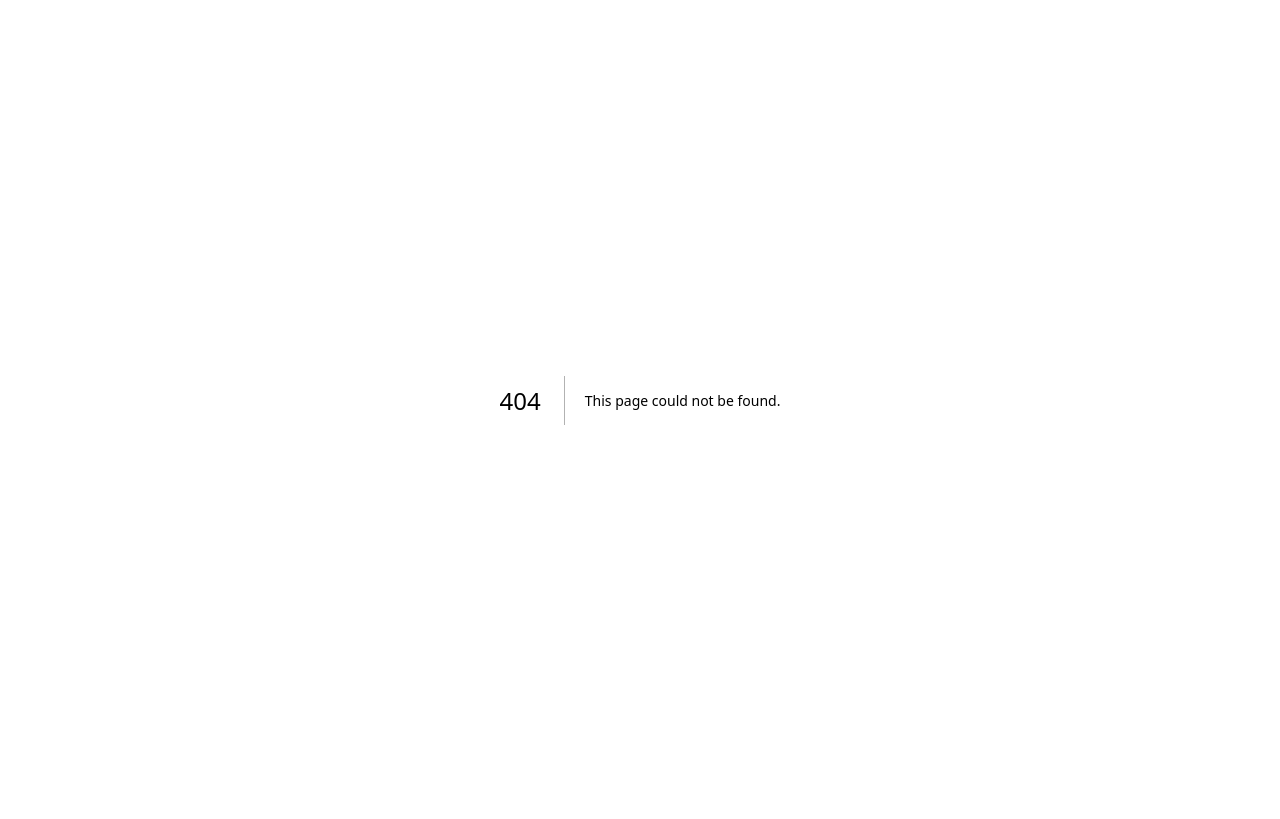
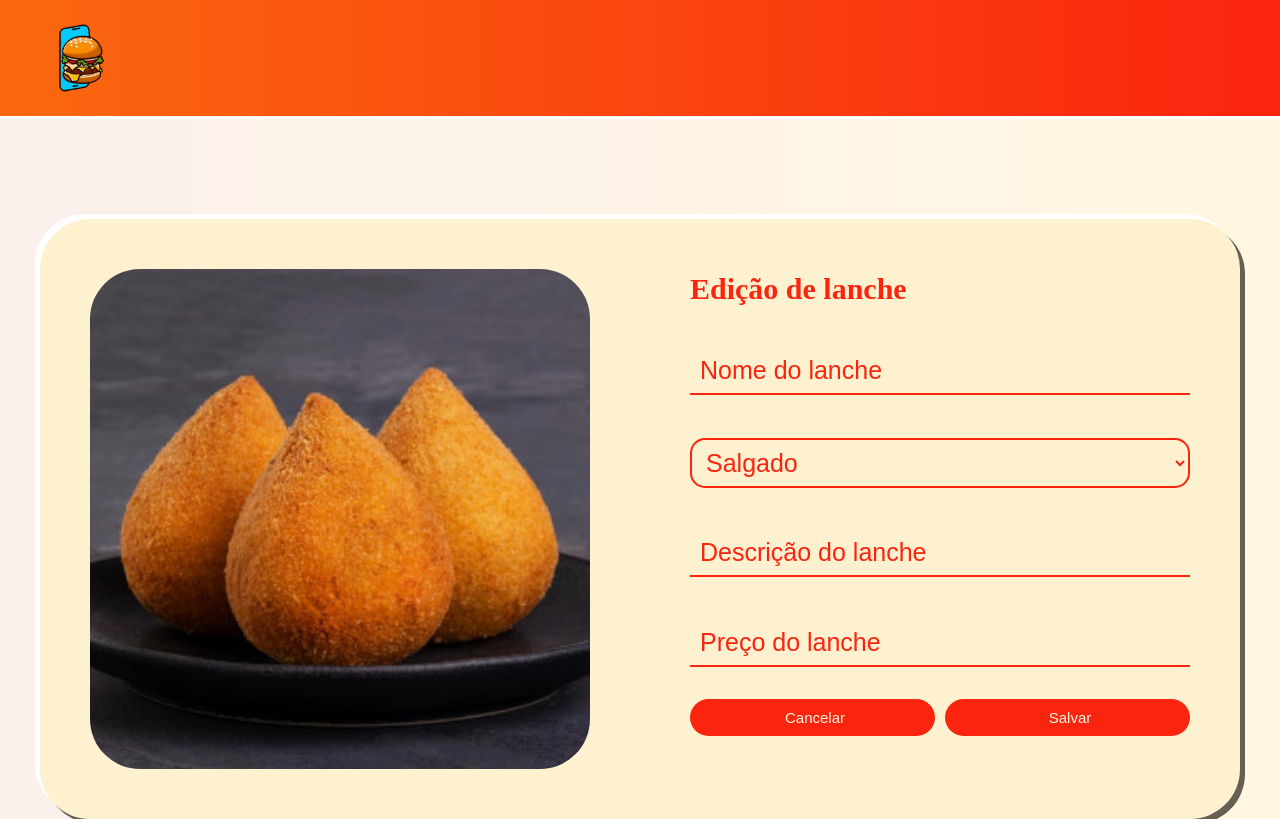
Before and after one commit to ifpi-picos/agenda-ai-front-end, a Next.js app in the folder app/: page /lanche in a window 1280 px wide. Before the commit this address had no page. Built offline with nearby package versions, Linux system fonts and the light colour scheme.

Commit message:
Tela-edição-lanche

```diff
--- /dev/null
+++ b/app/src/app/lanche/lanche.module.css
@@ -0,0 +1,97 @@
+
+.boxLanche {
+    display: flex;
+    flex-direction: row;
+    margin-top: 100px;
+    padding: 50px;
+    justify-content: space-between;
+    background: #fdf1cf;
+    box-shadow: 5px 5px 0px #656053, -5px -5px 0px #ffffff;
+    border-radius: 50px;
+}
+
+.boxLanche img {
+    width: 500px;
+    height: 500px;
+    border-radius: 10%;
+}
+
+.formLanche {
+    display: flex;
+    flex-direction: column;
+    align-items: left;
+    justify-content: space-evenly;
+    width: 500px;
+}
+
+.formLanche h1 {
+    font-family: "Pacifico", cursive;
+    color: #FA240F;
+    font-size: 30px;
+    cursor: default;
+}
+
+.formLanche input {
+    border: none;
+    color: #FA240F;
+    font-size: 25px;
+    border-bottom: 2px solid #FA240F;
+    background: transparent;
+    margin-top: 40px;
+    padding: 8px 0px 8px 10px;
+    outline: none;
+    width: 100%;
+}
+
+.formLanche input::placeholder {
+    color: #FA240F;
+    font-size: 25px;
+}
+
+.formLanche select {
+    border: 2px solid #FA240F;
+    border-radius: 15px;
+    color: #FA240F;
+    font-size: 25px;
+    background: transparent;
+    margin-top: 40px;
+    padding: 8px 0px 8px 10px;
+    outline: none;
+    width: 100%;
+    cursor: pointer;
+}
+
+.botoes {
+    display: flex;
+    flex-direction: row;
+    justify-content: space-between;
+    align-items: center;
+    gap: 10px;
+}
+
+.cancelar {
+    background: #FA680F;
+}
+
+.formLanche button {
+    background: #FA240F;
+    color: #FFF7E1;
+    border-radius: 30px;
+    width: 100%;
+    border: none;
+    outline: none;
+    padding: 10px 10px 10px 15px;
+    font-size: 15px;
+    margin: 30px 0;
+    cursor: pointer;
+    transition: 0.2s;
+}
+
+.formLanche button a {
+    text-decoration: none;
+    color: #FFF7E1;
+}
+
+.formLanche button:hover {
+    transform: scale(1.1);
+}
--- /dev/null
+++ b/app/src/app/lanche/page.js
@@ -0,0 +1,55 @@
+import Image from 'next/image'
+import Navbar from '@/components/Navbar'
+import Coxinha from '/public/coxinha.jpg'
+import styles from '@/app/lanche/lanche.module.css'
+import Container from '@/components/layout/Container'
+
+export default function Lanche(){
+
+    return (
+        <>
+            <Navbar />
+            <Container>
+
+            <div className={styles.boxLanche}>
+                <Image src={Coxinha} alt="Imagem amostral de lanche" />
+                <form className={styles.formLanche}>
+                    <h1>Edição de lanche</h1>
+                    <input
+                        type='text'
+                        id='nomeLanche'
+                        name='nomeLanche'
+                        placeholder='Nome do lanche'
+                        required
+                    />
+                    <select id="categoria" name="categoria" className={styles.comboBox} defaultValue="" required>
+                        <option value="salgado">Salgado</option>
+                        <option value="bebida">Bebida</option>
+                        <option value="bolo">Bolo</option>
+                    </select>
+                    <input
+                        type='text'
+                        id='descricaoLanche'
+                        name='descricaoLanche'
+                        placeholder='Descrição do lanche'
+                        required
+                    />
+                    <input
+                        type='text'
+                        id='precoLanche'
+                        name='precoLanche'
+                        placeholder='Preço do lanche'
+                        required
+                    />
+                    <div className={styles.botoes}>
+                        <button className={styles.cancelar}>Cancelar</button>
+                        <button>Salvar</button>
+                    </div>
+                </form>
+            </div>
+
+            </Container>
+        </>
+    )
+
+}
```
